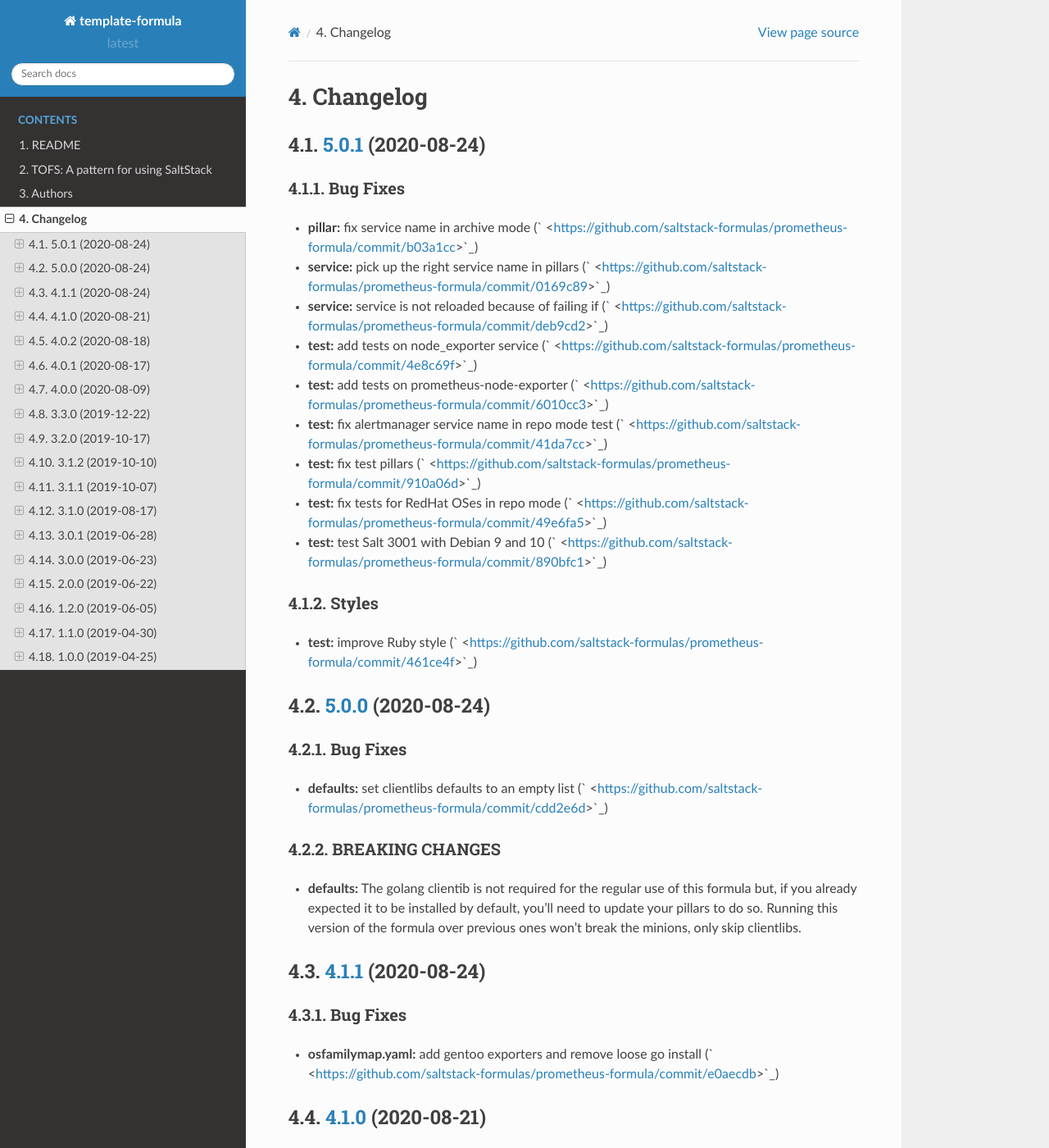
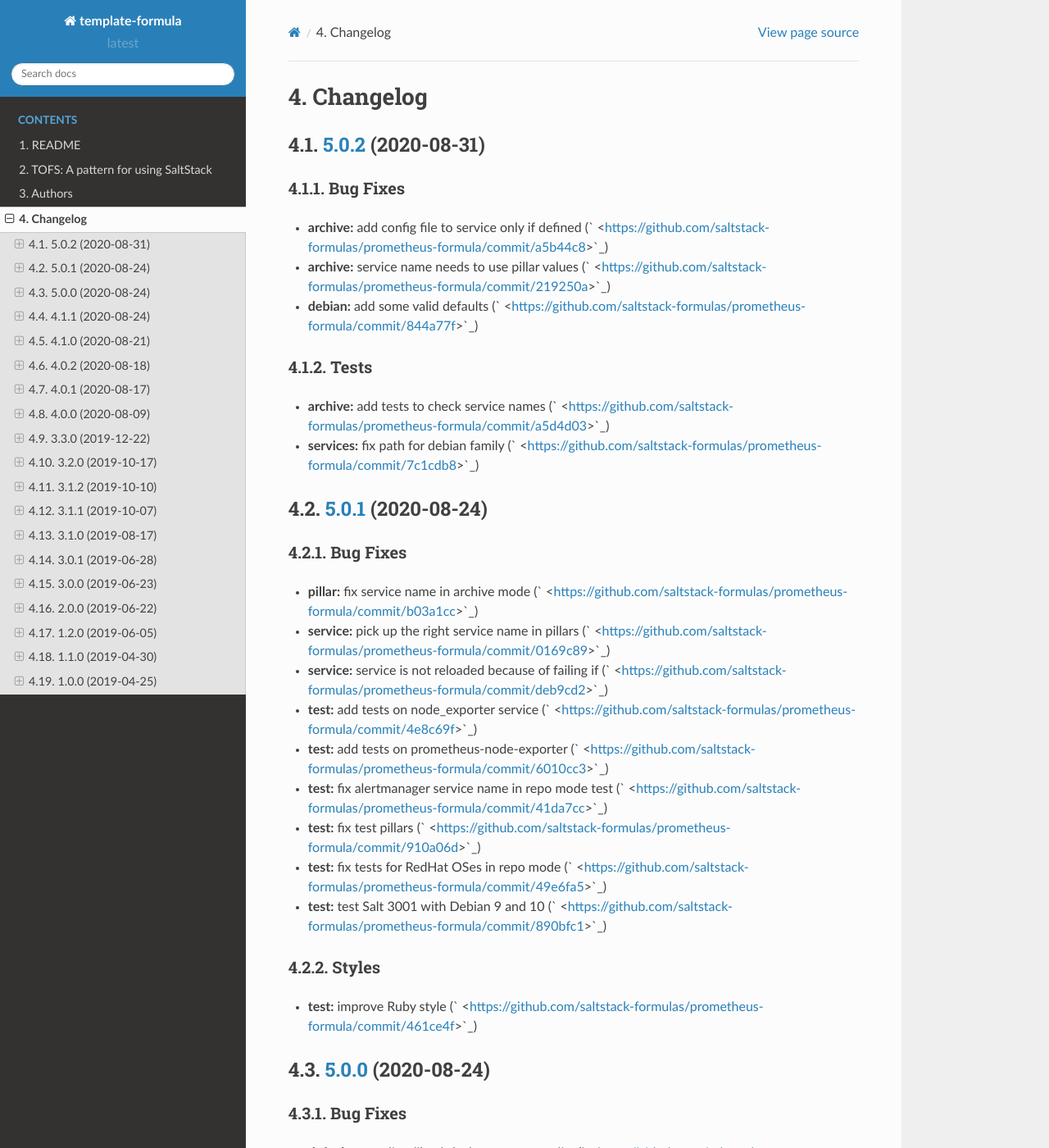
Before and after one commit to saltstack-formulas/prometheus-formula, a Sphinx documentation site: the page built from docs/CHANGELOG.rst, in a window 1280 px wide and 1400 px high. Shown: the whole window at 82% size. Built offline with Sphinx 7.4.7 and the Read the Docs theme 2.0.0, drawn with Linux system fonts in a browser that asks for light colours; pages that are not in the unit, such as notebooks, are missing from menus; some of the changed text lies outside the part shown.

Commit message:
chore(release): 5.0.2 [skip ci]
## [5.0.2](https://github.com/saltstack-formulas/prometheus-formula/compare/v5.0.1...v5.0.2) (2020-08-31)

### Bug Fixes

* **archive:** add config file to service only if defined ([](https://github.com/saltstack-formulas/prometheus-formula/commit/a5b44c8))
* **archive:** service name needs to use pillar values ([](https://github.com/saltstack-formulas/prometheus-formula/commit/219250a))
* **debian:** add some valid defaults ([](https://github.com/saltstack-formulas/prometheus-formula/commit/844a77f))

### Tests

* **archive:** add tests to check service names ([](https://github.com/saltstack-formulas/prometheus-formula/commit/a5d4d03))
* **services:** fix path for debian family ([](https://github.com/saltstack-formulas/prometheus-formula/commit/7c1cdb8))

```diff
--- a/docs/CHANGELOG.rst
+++ b/docs/CHANGELOG.rst
@@ -1,6 +1,24 @@
 
 Changelog
 =========
+
+`5.0.2 <https://github.com/saltstack-formulas/prometheus-formula/compare/v5.0.1...v5.0.2>`_ (2020-08-31)
+------------------------------------------------------------------------------------------------------------
+
+Bug Fixes
+^^^^^^^^^
+
+
+* **archive:** add config file to service only if defined (\ ` <https://github.com/saltstack-formulas/prometheus-formula/commit/a5b44c8>`_\ )
+* **archive:** service name needs to use pillar values (\ ` <https://github.com/saltstack-formulas/prometheus-formula/commit/219250a>`_\ )
+* **debian:** add some valid defaults (\ ` <https://github.com/saltstack-formulas/prometheus-formula/commit/844a77f>`_\ )
+
+Tests
+^^^^^
+
+
+* **archive:** add tests to check service names (\ ` <https://github.com/saltstack-formulas/prometheus-formula/commit/a5d4d03>`_\ )
+* **services:** fix path for debian family (\ ` <https://github.com/saltstack-formulas/prometheus-formula/commit/7c1cdb8>`_\ )
 
 `5.0.1 <https://github.com/saltstack-formulas/prometheus-formula/compare/v5.0.0...v5.0.1>`_ (2020-08-24)
 ------------------------------------------------------------------------------------------------------------
```
Also changed, not shown: AUTHORS.md (+3 -3 lines), CHANGELOG.md (+15 -0 lines), docs/AUTHORS.rst (+5 -5 lines), 1 other file.
